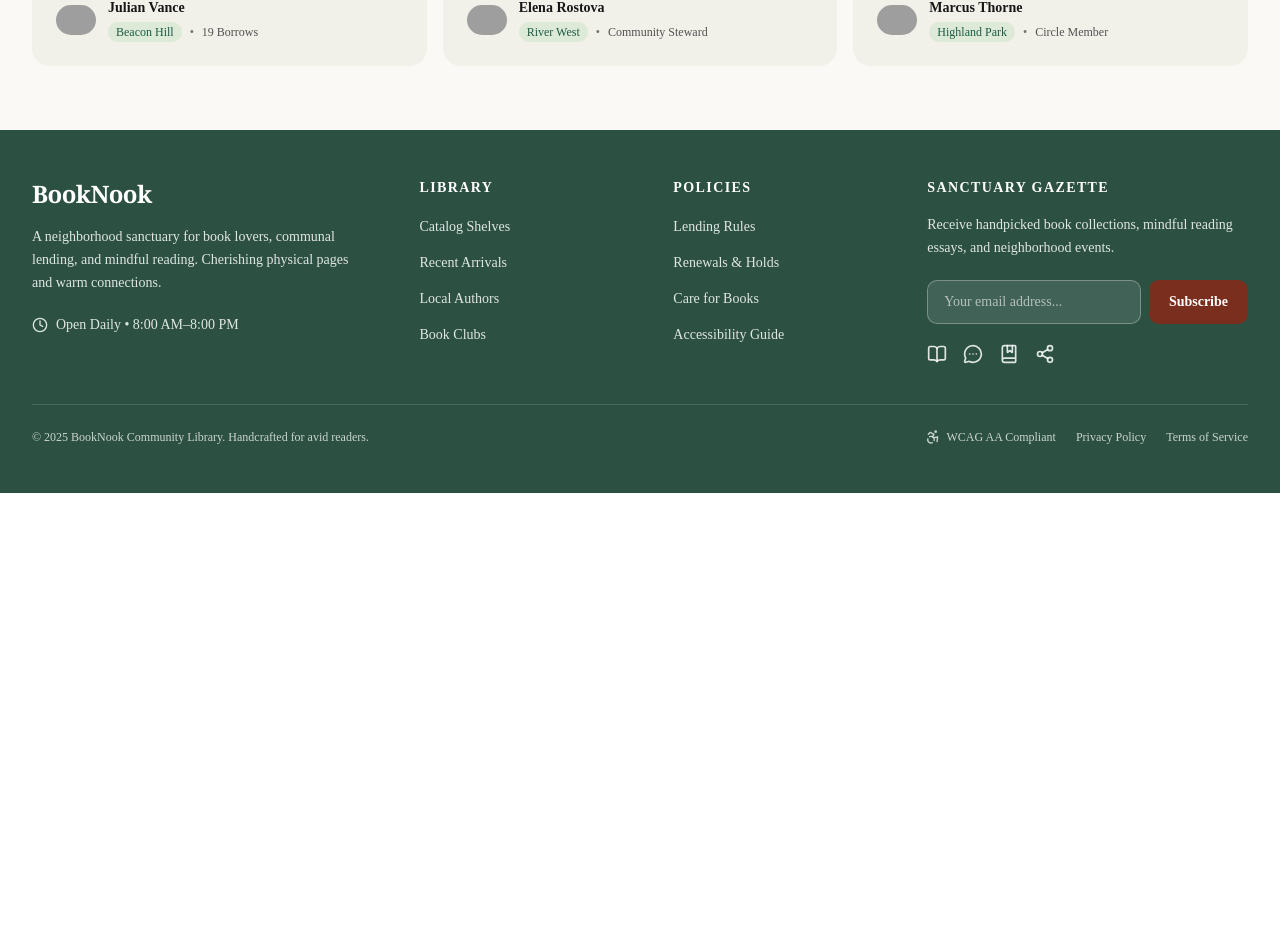
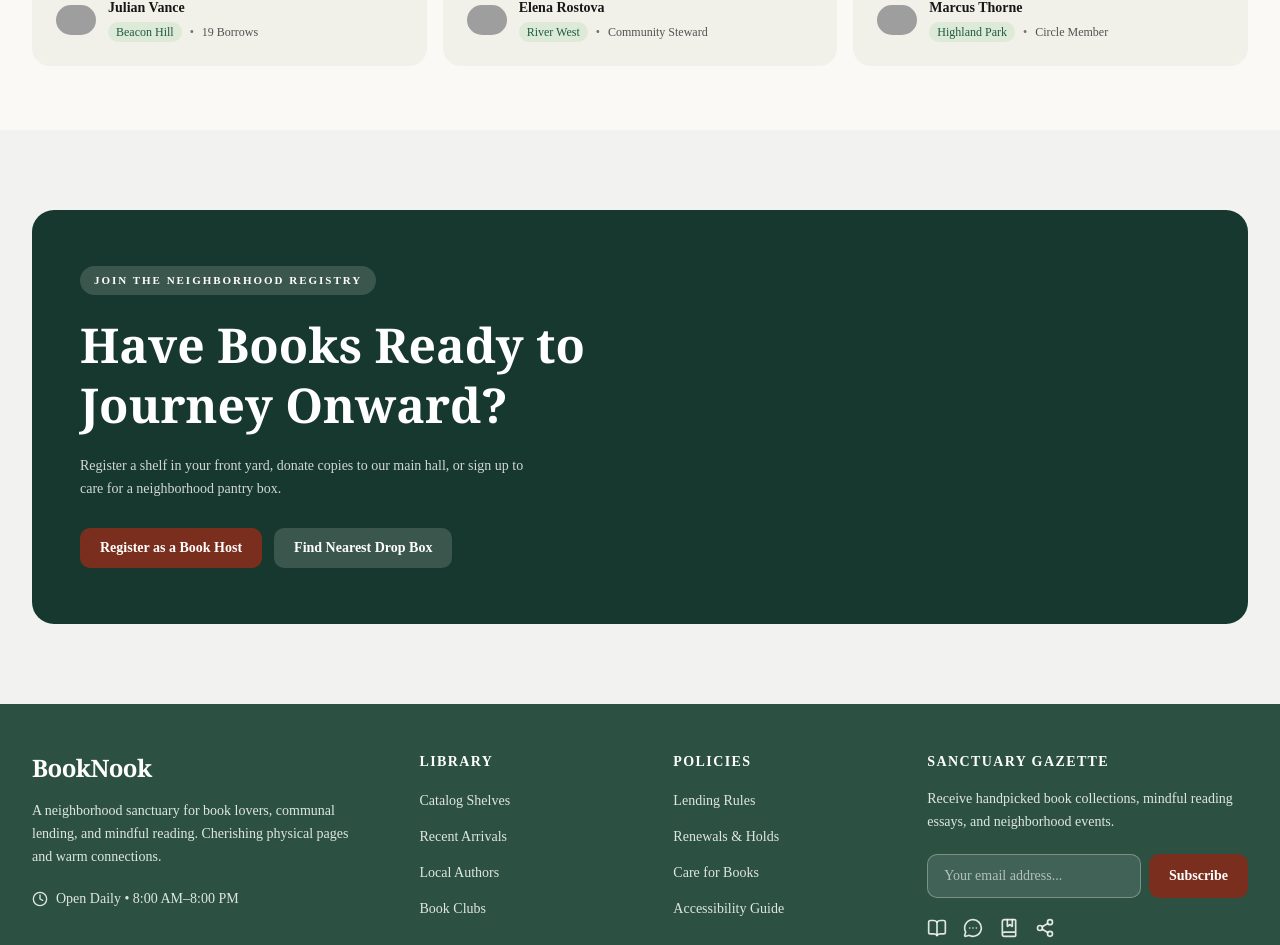
Before and after one commit to mdmahadih673/BookNook-frontend, a Next.js app: page / in a window 1280 px wide. Shown: the part 1852-2797 px from the top of the page. Before the commit the page ends 2345 px from the top, so only its background shows below. Built offline with nearby package versions, Linux system fonts and the light colour scheme; grey boxes are pictures that could not be loaded.

Commit message:
Add CTA banner section

```diff
--- a/src/app/page.tsx
+++ b/src/app/page.tsx
@@ -1,6 +1,7 @@
 import HeroSlider from "@/components/home/HeroSlider";
 import { HowBorrowingWorks } from "@/components/home/HowBorrowingWorks";
 import { ReaderTestimonials } from "@/components/home/ReaderTestimonials";
+import { CtaBanner } from "@/components/home/CtaBanner";
 
 export default function Home() {
   return (
@@ -8,6 +9,7 @@ export default function Home() {
       <HeroSlider />
       <HowBorrowingWorks />
       <ReaderTestimonials />
+      <CtaBanner />
     </div>
   );
 }
--- /dev/null
+++ b/src/components/home/CtaBanner.tsx
@@ -0,0 +1,46 @@
+import Link from "next/link";
+
+const BRAND_GREEN = "#17382E";
+const REGISTER_RED = "#7A2E1D";
+
+export function CtaBanner() {
+  return (
+    <section className="w-full bg-[#F2F2F0] py-16 sm:py-20">
+      <div className="mx-auto max-w-7xl px-4 sm:px-6 lg:px-8">
+        <div
+          className="rounded-3xl px-6 py-12 sm:px-10 sm:py-14 lg:px-12"
+          style={{ backgroundColor: BRAND_GREEN }}
+        >
+          <span className="inline-flex items-center rounded-full bg-white/15 px-3.5 py-1.5 text-[11px] font-semibold uppercase tracking-[0.18em] text-white">
+            Join the Neighborhood Registry
+          </span>
+
+          <h2 className="mt-5 max-w-2xl font-serif text-4xl font-bold leading-tight text-white sm:text-5xl">
+            Have Books Ready to Journey Onward?
+          </h2>
+
+          <p className="mt-5 max-w-md text-sm leading-relaxed text-white/80">
+            Register a shelf in your front yard, donate copies to our main
+            hall, or sign up to care for a neighborhood pantry box.
+          </p>
+
+          <div className="mt-7 flex flex-wrap items-center gap-3">
+            <Link
+              href="/register-host"
+              className="inline-flex items-center rounded-lg px-5 py-2.5 text-sm font-semibold text-white transition-opacity hover:opacity-90"
+              style={{ backgroundColor: REGISTER_RED }}
+            >
+              Register as a Book Host
+            </Link>
+            <Link
+              href="/drop-boxes"
+              className="inline-flex items-center rounded-lg bg-white/15 px-5 py-2.5 text-sm font-semibold text-white transition-colors hover:bg-white/25"
+            >
+              Find Nearest Drop Box
+            </Link>
+          </div>
+        </div>
+      </div>
+    </section>
+  );
+}
```
